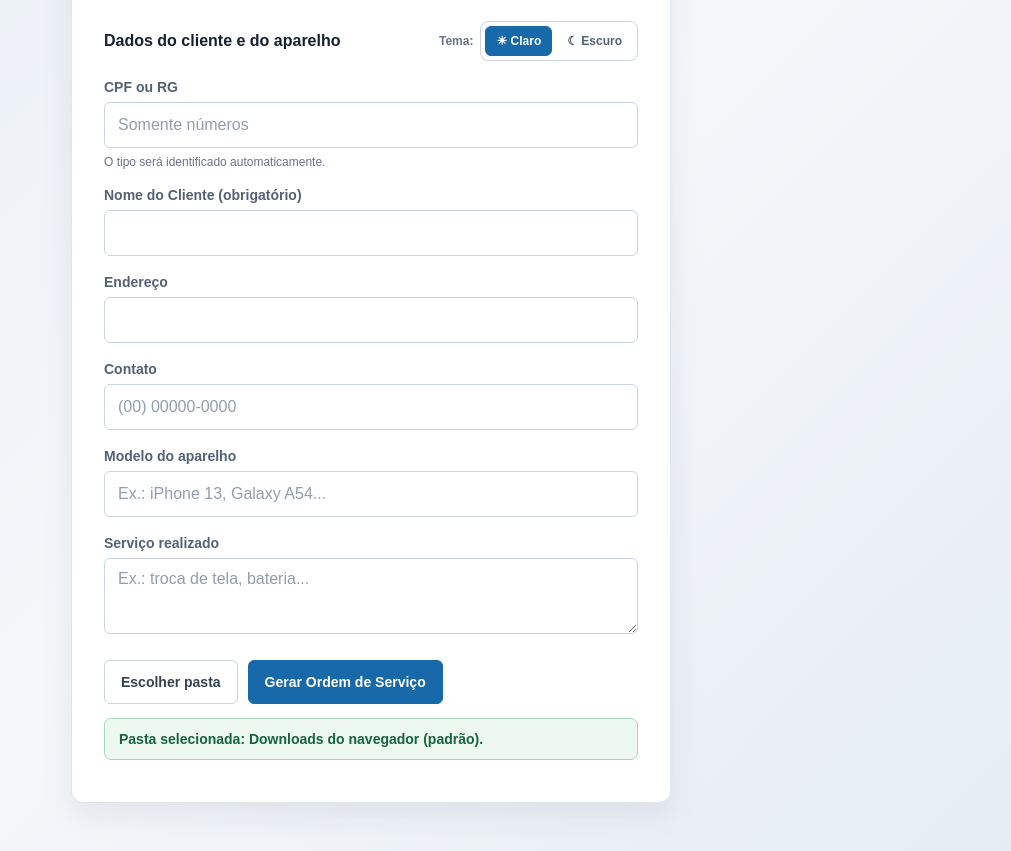
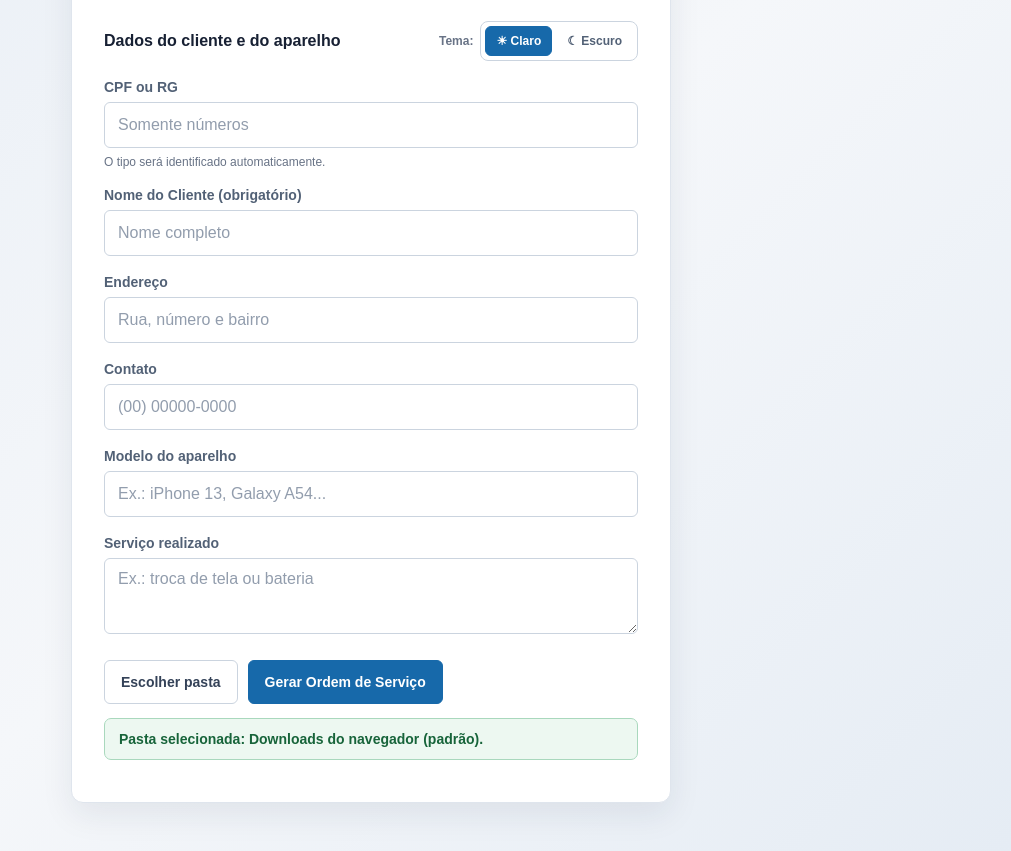
Before and after one commit to Anselmo17/ordem-servico, a plain HTML site: page index.html in a window 1280 px wide. Shown: the part 176-1027 px from the top of the page, without its empty margins (269-1280 px from the left). Drawn offline with Linux system fonts and the light colour scheme.

Commit message:
FEAT:Implementando ajuste no placeholder dos campos

```diff
--- a/index.html
+++ b/index.html
@@ -34,14 +34,14 @@
         </div>
       </div>
       <label for="documento">CPF ou RG</label>
-      <input id="documento" name="documento" inputmode="numeric" maxlength="25" placeholder="Somente números" />
+      <input id="documento" name="documento" placeholder="Somente números" inputmode="numeric" maxlength="25" />
       <p id="tipoIdentificado" class="ajuda-documento">O tipo será identificado automaticamente.</p>
 
       <label for="nome">Nome do Cliente (obrigatório)</label>
-      <input id="nome" name="nome" required />
+      <input id="nome" name="nome" placeholder="Nome completo" required />
 
       <label for="endereco">Endereço</label>
-      <input id="endereco" name="endereco" autocomplete="street-address" />
+      <input id="endereco" name="endereco" placeholder="Rua, número e bairro" autocomplete="street-address" />
 
       <label for="contato">Contato</label>
       <input id="contato" name="contato" type="tel" autocomplete="tel" placeholder="(00) 00000-0000" />
@@ -50,7 +50,7 @@
       <input id="modelo" name="modelo" placeholder="Ex.: iPhone 13, Galaxy A54..." />
 
       <label for="servico">Serviço realizado</label>
-      <textarea id="servico" name="servico" rows="2" placeholder="Ex.: troca de tela, bateria..."></textarea>
+      <textarea id="servico" name="servico" rows="2" placeholder="Ex.: troca de tela ou bateria"></textarea>
 
       <div class="acoes">
         <button type="button" id="btnPasta" class="secundario">Escolher pasta</button>
```
